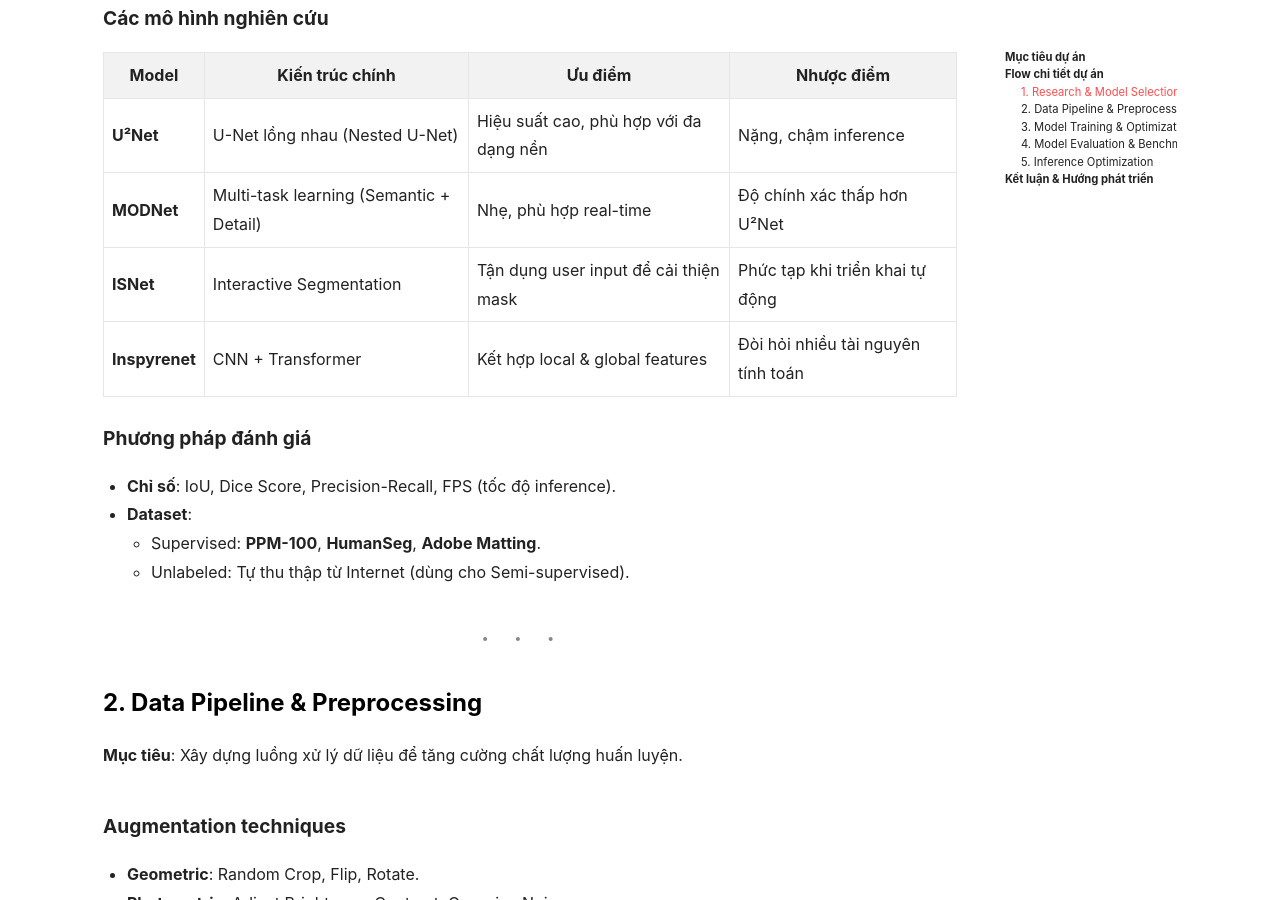
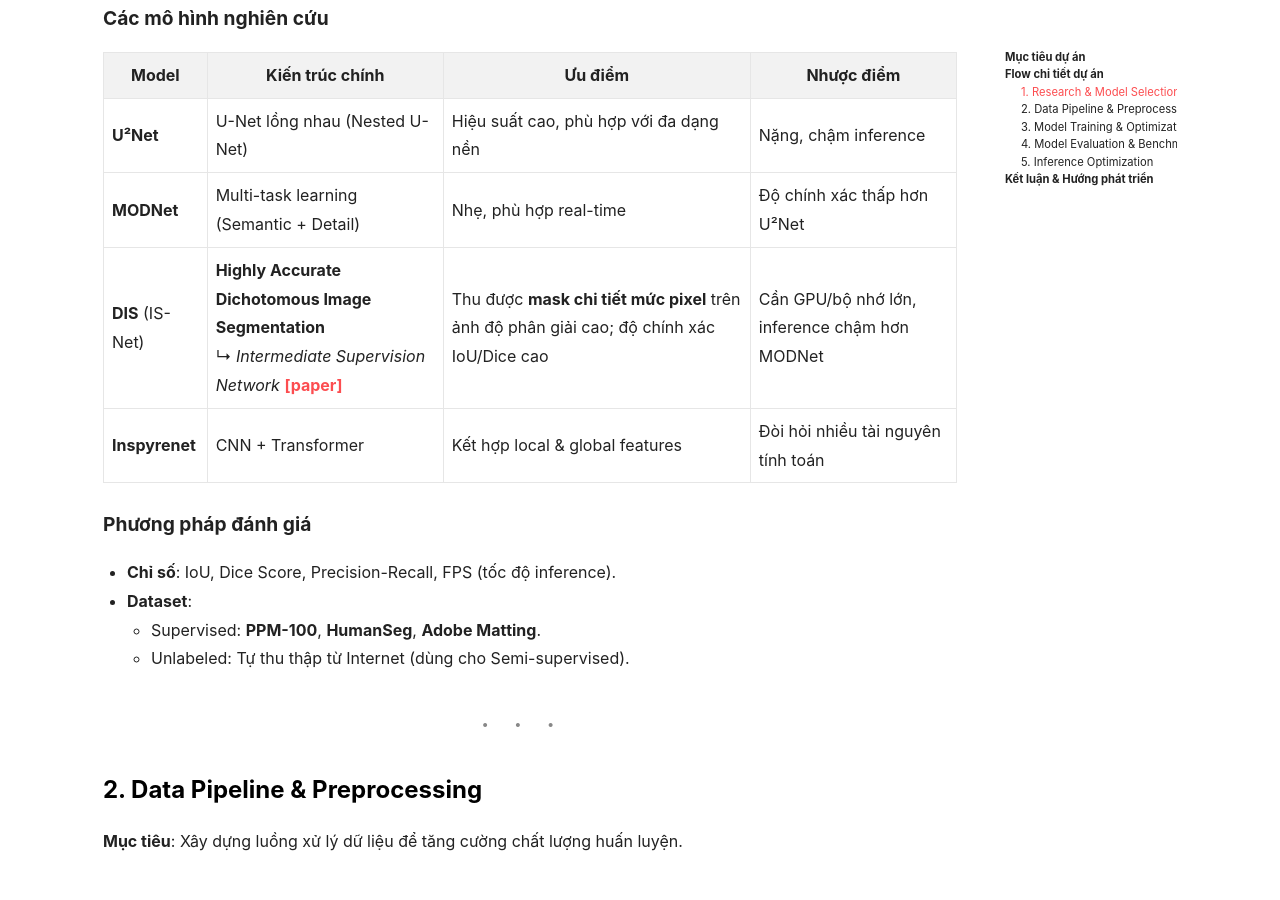
Before and after one commit to tuanha1305/tuanha1305.github.io, a Jekyll site: the page built from _posts/2023-05-10-du-an-ca-nhan-nghien-cuu-and-tim-hieu-segmentation-va-ung-dung-trong-background-removal.md, in a window 1280 px wide and 900 px high, scrolled down 841 px. Built offline with Jekyll 4.4.1, drawn with Linux system fonts in a browser that asks for light colours; nearby versions of some CDN libraries.

Commit message:
docs: update segmentation method details in background removal post
Update the ISNet entry to DIS (IS-Net) with more accurate technical details, paper reference, and performance characteristics

```diff
--- a/_posts/2023-05-10-du-an-ca-nhan-nghien-cuu-and-tim-hieu-segmentation-va-ung-dung-trong-background-removal.md
+++ b/_posts/2023-05-10-du-an-ca-nhan-nghien-cuu-and-tim-hieu-segmentation-va-ung-dung-trong-background-removal.md
@@ -19,7 +19,7 @@ Xây dựng một hệ thống **background removal** (xóa phông) hiệu quả
 |-------------|----------------|---------|------------|
 | **U²Net**   | U-Net lồng nhau (Nested U-Net) | Hiệu suất cao, phù hợp với đa dạng nền | Nặng, chậm inference |
 | **MODNet**  | Multi-task learning (Semantic + Detail) | Nhẹ, phù hợp real-time | Độ chính xác thấp hơn U²Net |
-| **ISNet**   | Interactive Segmentation | Tận dụng user input để cải thiện mask | Phức tạp khi triển khai tự động |
+| **DIS** (IS-Net) | **Highly Accurate Dichotomous Image Segmentation**<br>↳ *Intermediate Supervision Network* [[paper]](https://arxiv.org/abs/2203.03041) | Thu được **mask chi tiết mức pixel** trên ảnh độ phân giải cao; độ chính xác IoU/Dice cao | Cần GPU/bộ nhớ lớn, inference chậm hơn MODNet |
 | **Inspyrenet** | CNN + Transformer | Kết hợp local & global features | Đòi hỏi nhiều tài nguyên tính toán |
 
 #### **Phương pháp đánh giá**
```
